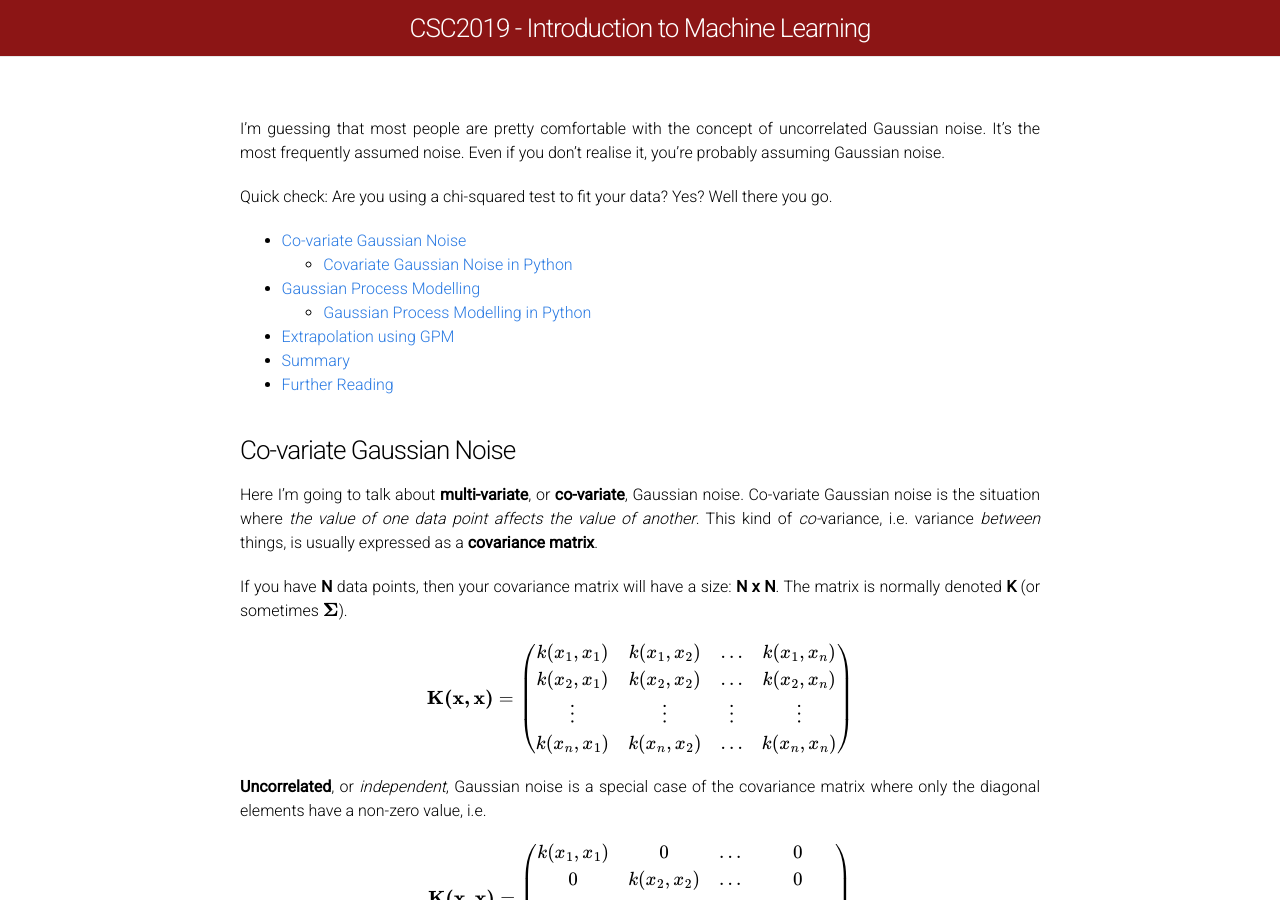
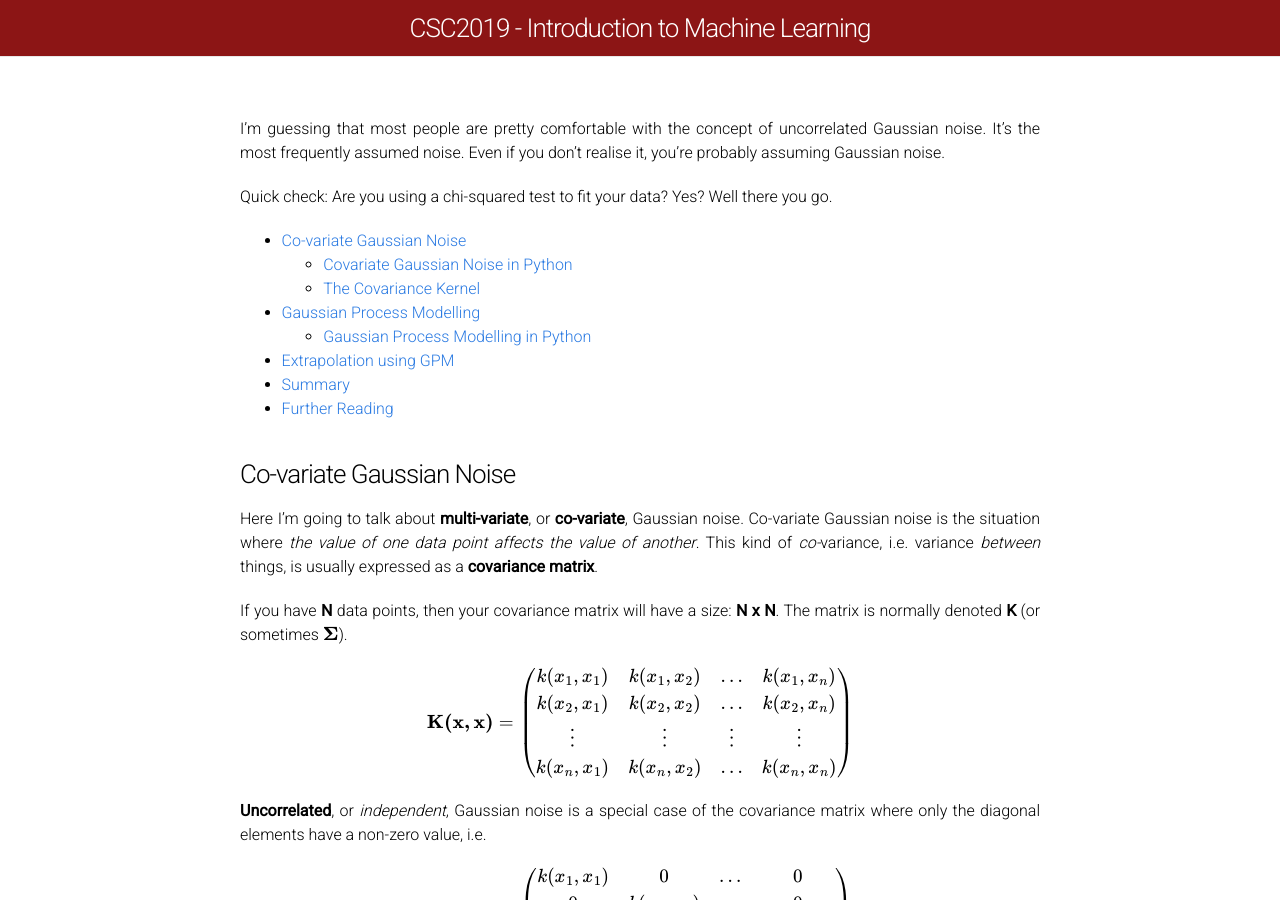
Before and after one commit to as595/csc-2019, a Jekyll site: the page built from gpm.md, in a window 1280 px wide and 900 px high. Built offline with Jekyll 4.4.1, drawn with Linux system fonts in a browser that asks for light colours; formulas are drawn with MathJax 3.

Commit message:
Update gpm.md

```diff
--- a/gpm.md
+++ b/gpm.md
@@ -10,6 +10,7 @@ Quick check: Are you using a chi-squared test to fit your data? Yes? Well there
 
 - [Co-variate Gaussian Noise](#covariatenoise)
   - [Covariate Gaussian Noise in Python](#covarpython)
+  - [The Covariance Kernel](#kernel)
 - [Gaussian Process Modelling](#gpm)
   - [Gaussian Process Modelling in Python](#gpmpython)
 - [Extrapolation using GPM](#future)
@@ -79,7 +80,9 @@ In this case, I've made all of the  mean values equal to zero.
 
 At the moment we haven't specified <strong>K</strong>, so these lines of code won't work just yet. To create <strong>K</strong> we need to build a matrix of values that are calculated by the function little <strong>k</strong>. This function is known as the <strong>covariance kernel</strong> and it defines how much of an affect one data value has on another.
 
-<h3>The Covariance Kernel</h3>
+<a name='kernel'></a>
+
+<h4>The Covariance Kernel</h4>
 
 To start with we are going to define a <em>squared-exponential covariance kernel</em>. This has the form:
 <p style="text-align:center;">$latex k(x_n,x_m) = h^2 \exp{ \left( \frac{-(x_n - x_m)^2}{\lambda^2} \right)}
```
